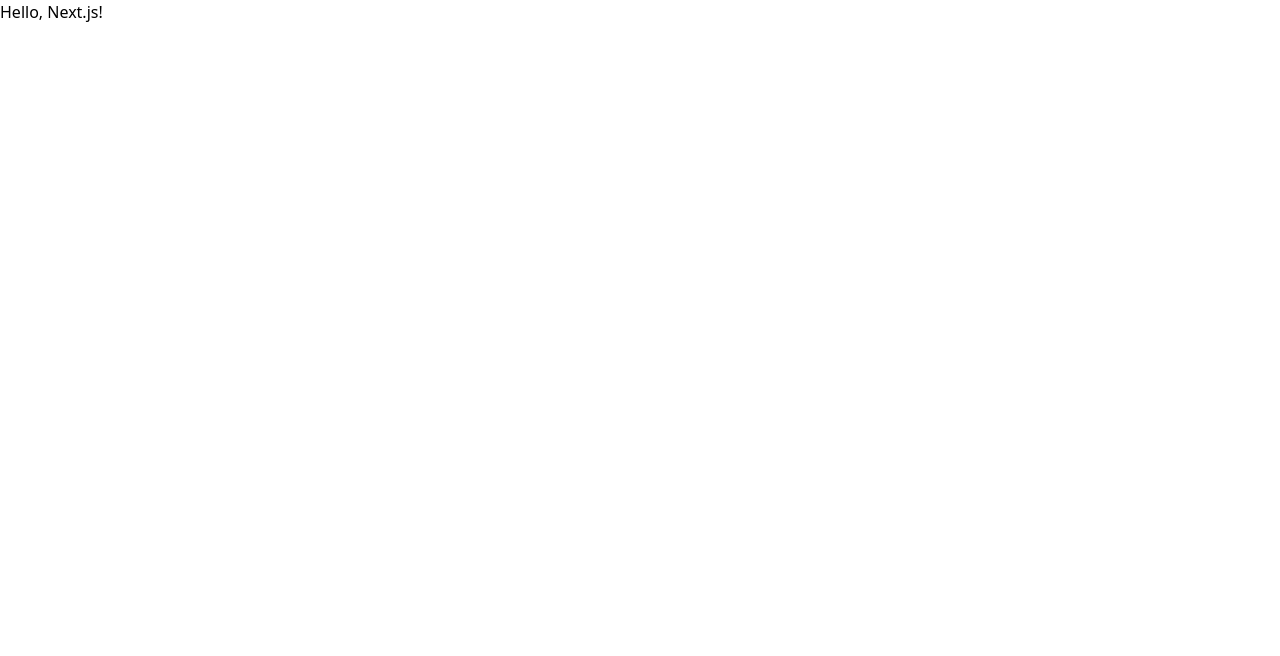
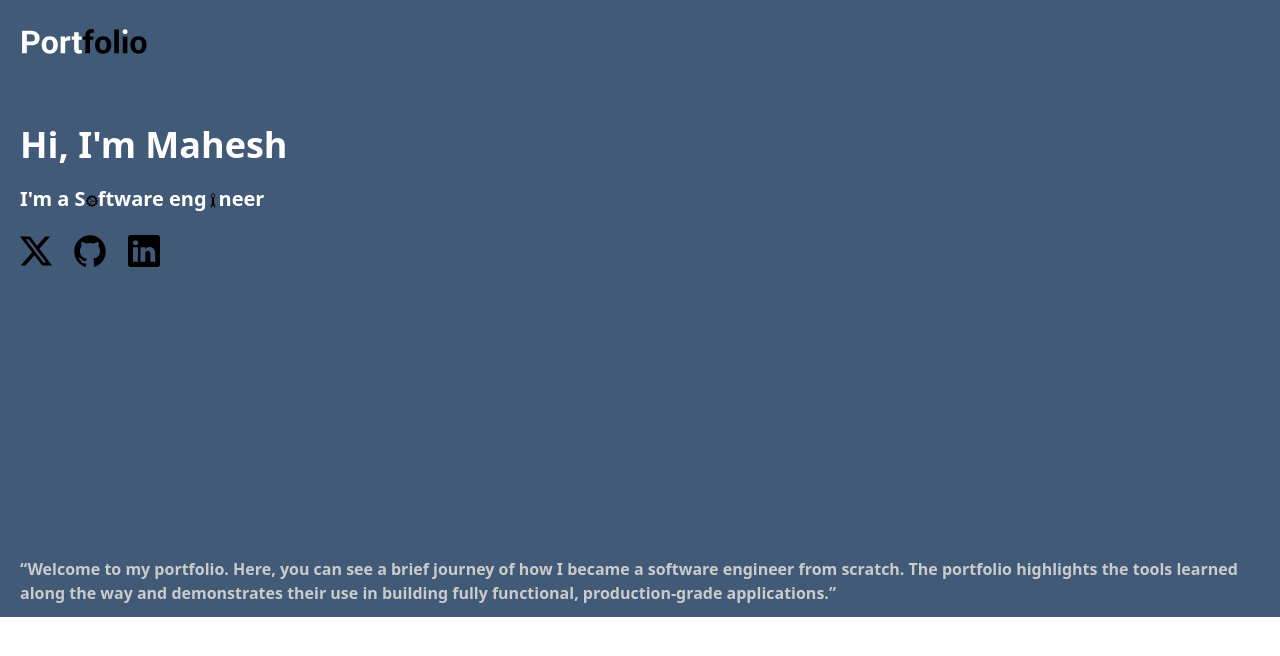
Before and after one commit to MaheshGitH/portfolio, a Next.js app: page / in a window 1280 px wide. Shown: the top 656 px of the page. Built offline with nearby package versions, Linux system fonts and the light colour scheme.

Commit message:
built: Introduction section

```diff
--- /dev/null
+++ b/app/components/intro/Introduction.tsx
@@ -0,0 +1,28 @@
+import React from "react";
+import { introduction } from "../../content";
+import { BsWrench } from "react-icons/bs";
+import { BsGearWideConnected } from "react-icons/bs";
+import SocialIcons from "./SocialIcons";
+
+const Introduction = () => {
+  return (
+    <section className="bg-intro text-white pt-6 pl-5 flex flex-col gap-16">
+      <img src="logo.svg" alt="logo" className="w-32" />
+      <div className=" flex flex-col gap-5">
+        <h1 className="font-semibold text-4xl">{introduction.name}</h1>
+        <h2 className="font-semibold text-xl relative">
+          I'm a S
+          <BsGearWideConnected className="size-3 inline-block text-black " />
+          ftware eng
+          <BsWrench className=" size-3 -rotate-[135deg] text-black inline-block" />
+          neer
+        </h2>
+        <SocialIcons />
+      </div>
+      <div className="h-40"></div>
+      <p className=" text-accent font-semibold mb-3">{introduction.quote}</p>
+    </section>
+  );
+};
+
+export default Introduction;
--- /dev/null
+++ b/app/components/intro/SocialIcons.tsx
@@ -0,0 +1,16 @@
+import React from "react";
+import { BsTwitterX } from "react-icons/bs";
+import { IoLogoGithub } from "react-icons/io";
+import { BsLinkedin } from "react-icons/bs";
+
+const SocialIcons = () => {
+  return (
+    <div className="text-black items-center flex gap-5">
+      <BsTwitterX className=" size-8 cursor-pointer" />
+      <IoLogoGithub className=" size-9 cursor-pointer" />
+      <BsLinkedin className=" size-8 cursor-pointer" />
+    </div>
+  );
+};
+
+export default SocialIcons;
--- /dev/null
+++ b/app/content.ts
@@ -0,0 +1,6 @@
+export const introduction = {
+  name: "Hi, I'm Mahesh",
+
+  quote:
+    "“Welcome to my portfolio. Here, you can see a brief journey of how I became a software engineer from scratch. The portfolio highlights the tools learned along the way and demonstrates their use in building fully functional, production-grade applications.”",
+};
--- a/app/page.tsx
+++ b/app/page.tsx
@@ -1,5 +1,10 @@
 import React from "react";
+import Introduction from "./components/intro/Introduction";
 
 export default function Page() {
-  return <h1 className="">Hello, Next.js!</h1>;
+  return (
+    <main>
+      <Introduction />
+    </main>
+  );
 }
--- a/package.json
+++ b/package.json
@@ -28,7 +28,10 @@
     "react": "^18.3.1",
 
 
-    "react-dom": "^18.3.1"
+    "react-dom": "^18.3.1",
+
+
+    "react-icons": "^5.2.1"
 
     },
 
--- a/tailwind.config.ts
+++ b/tailwind.config.ts
@@ -12,6 +12,9 @@ const config: Config = {
         brief: "#1B263B",
         rest: "#0D1B2A",
       },
+      textColor: {
+        accent: "#CBCBCB",
+      },
     },
   },
   plugins: [],
```
Also changed, not shown: public/logo.svg (added), 1 other file (tests, documents, lock files or other folders).
